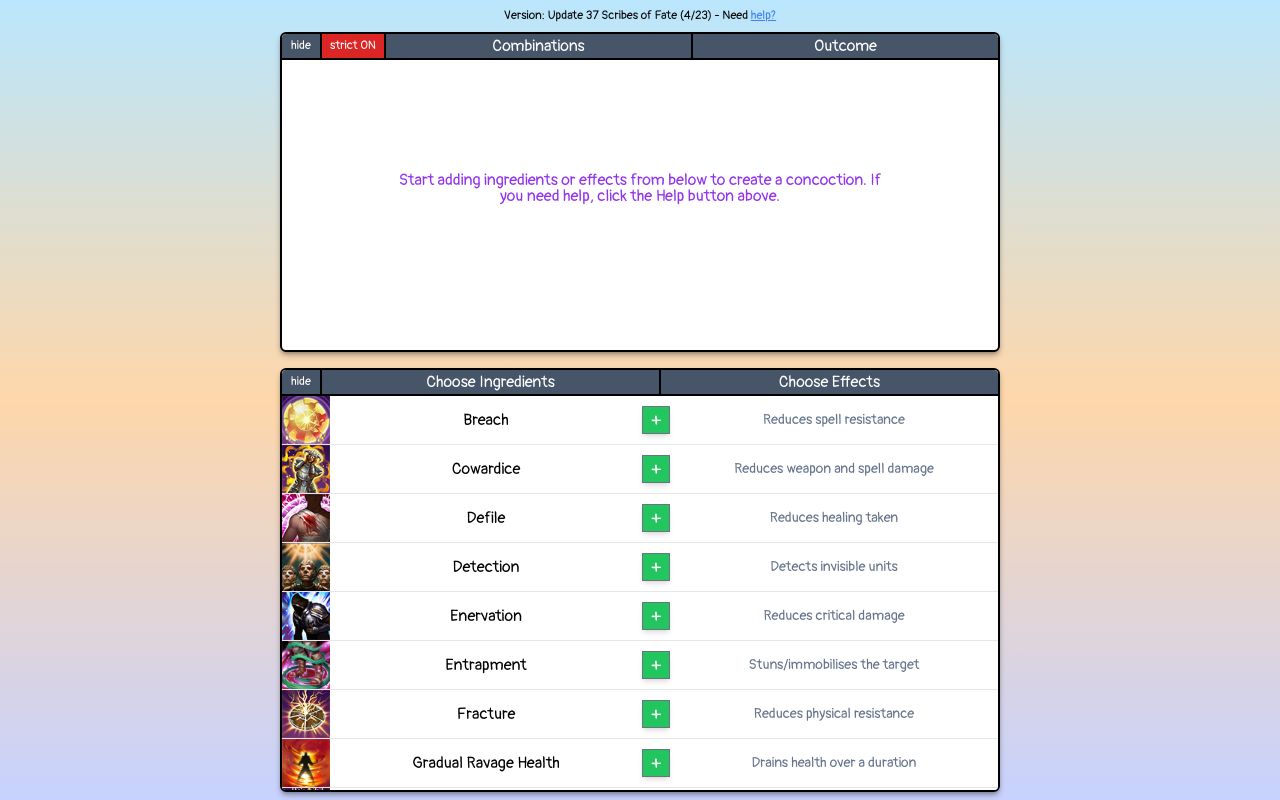
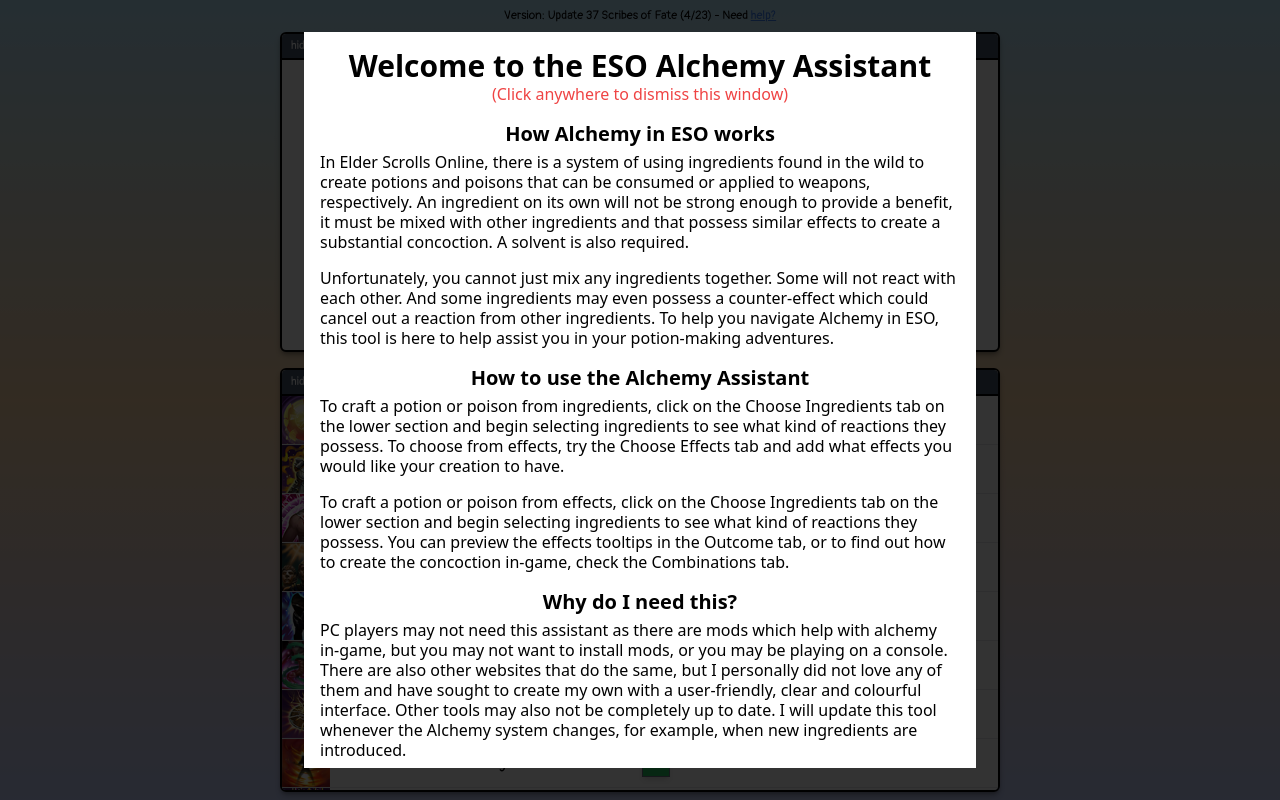
Before and after one commit to encodexed/alakaslam, a Next.js app: page /eso/alchemy_assistant in a window 1280 px wide. Built offline with nearby package versions, Linux system fonts and the light colour scheme.

Commit message:
Info now appears on load

```diff
--- a/src/pages/eso/alchemy_assistant/index.js
+++ b/src/pages/eso/alchemy_assistant/index.js
@@ -3,7 +3,7 @@ import Info from "@/components/Info";
 import { useState } from "react";
 
 export default function Home() {
-	const [showInfo, setShowInfo] = useState(false);
+	const [showInfo, setShowInfo] = useState(true);
 
 	const toggleShowInfo = () => {
 		setShowInfo((prevState) => {
```
